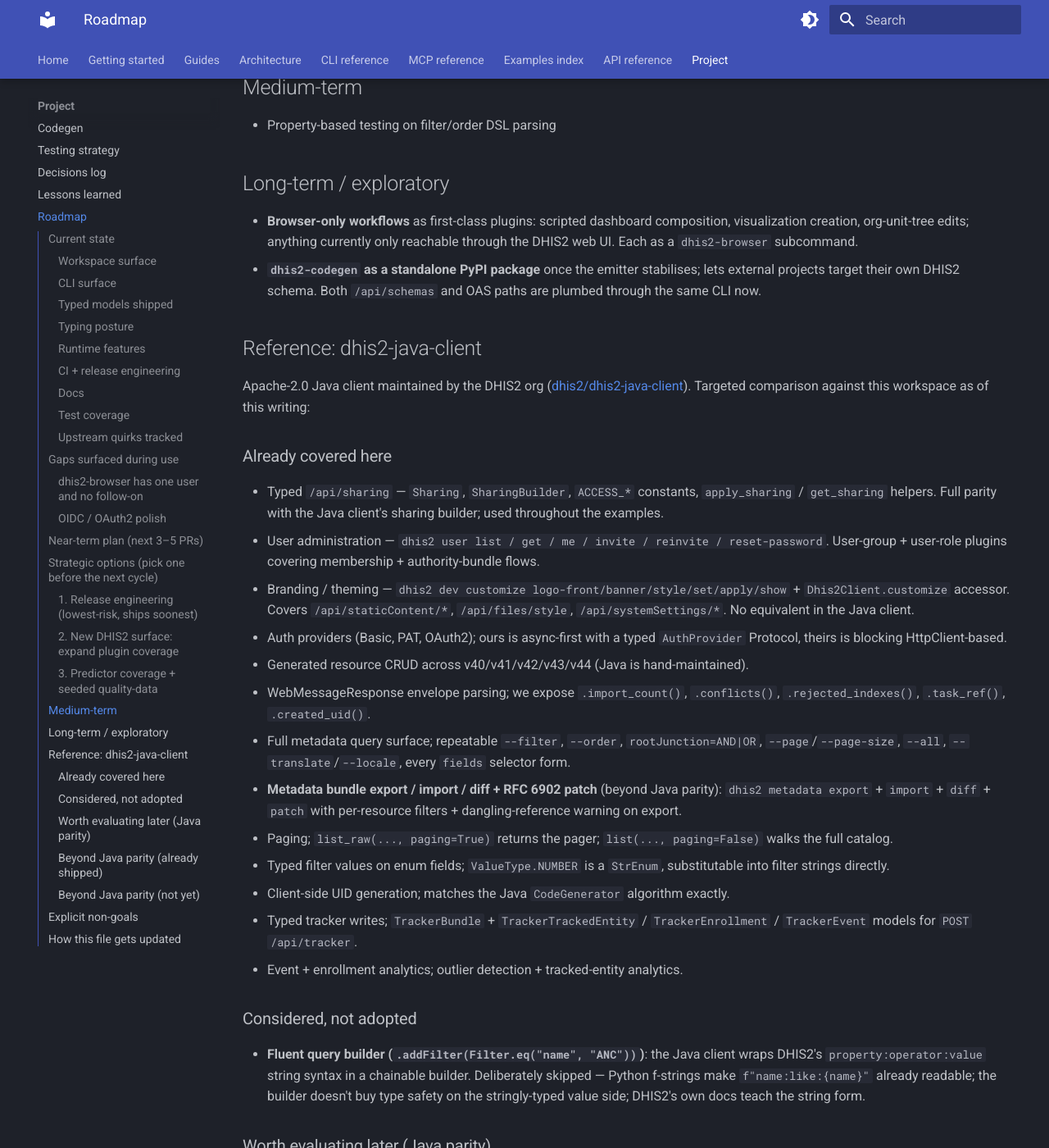
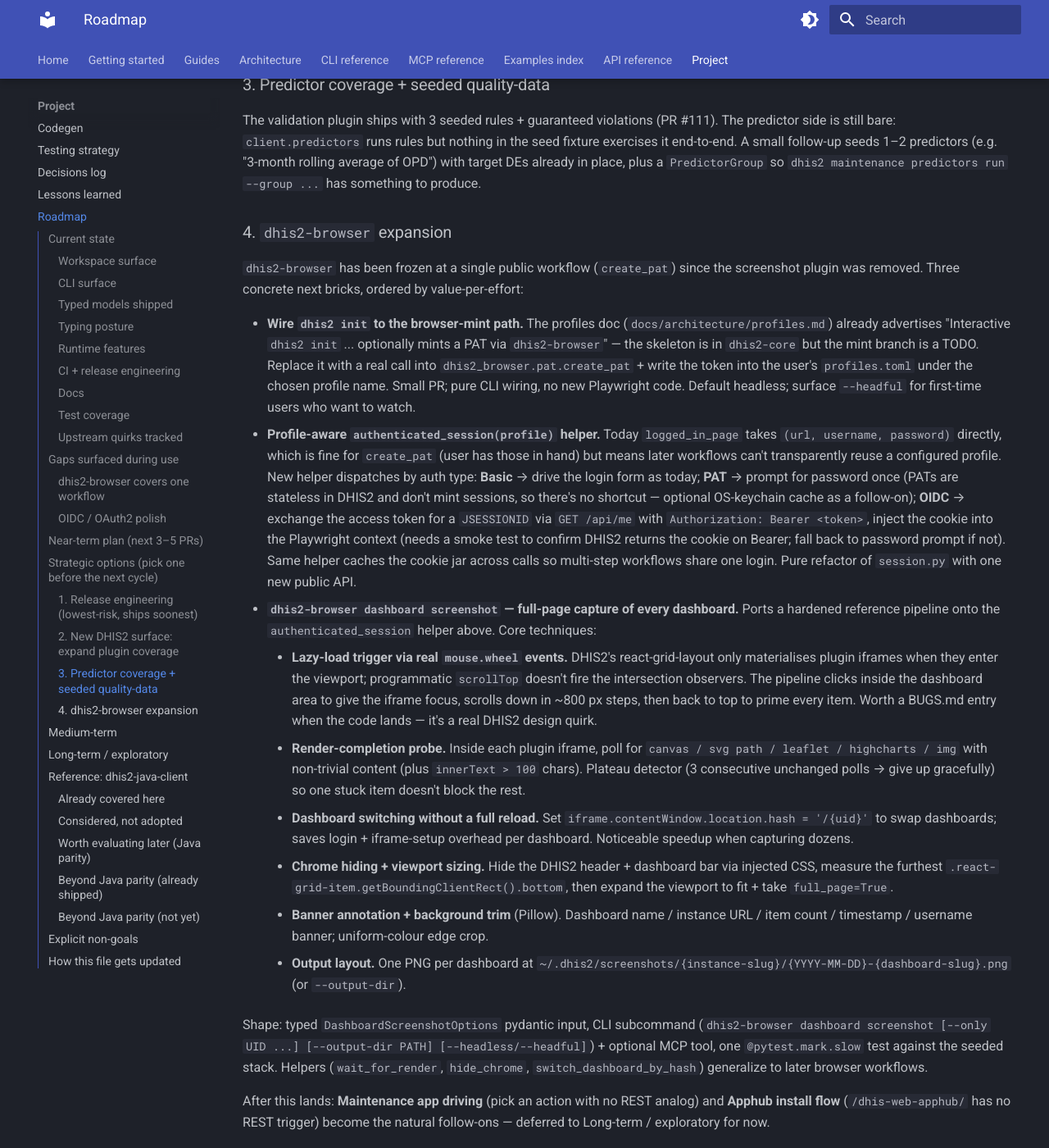
Before and after one commit to winterop-com/dhis2-utils, an MkDocs documentation site: the page built from docs/roadmap.md, in a window 1280 px wide and 1400 px high, scrolled down 5599 px. Shown: the whole window at 82% size. Built offline with MkDocs 1.6.1 and Material for MkDocs 9.7.7, drawn with Linux system fonts in a browser that asks for light colours; some of the changed text lies outside the part shown.

Commit message:
docs(roadmap): concrete plan for dhis2-browser expansion
Recast the 'one user, no follow-on' gap as a concrete Strategic Option
#4 with three sub-items: wiring `dhis2 init` to the browser-mint path,
a profile-aware `authenticated_session` helper that dispatches by auth
type (Basic drives the login form, PAT prompts for password since PATs
don't mint sessions, OIDC tries Bearer->JSESSIONID cookie injection),
and a `dhis2-browser dashboard screenshot` workflow with lazy-load
triggering, render-completion probes, chrome hiding, content-height
measurement, banner annotation, and background trimming — the full
hardened pipeline.

Also adds the package tidy-up to Near-term plan (README, docs page,
drop unused deps, first slow-marked test against the live stack). The
Long-term / exploratory list now names the concrete follow-on
workflows: dashboard creation, maintenance app driving, app hub
install flow, org-unit tree edits — each layered on the shared session
helper.

```diff
--- a/docs/roadmap.md
+++ b/docs/roadmap.md
@@ -94,9 +94,9 @@
 
 ## Gaps surfaced during use
 
-### `dhis2-browser` has one user and no follow-on
+### `dhis2-browser` covers one workflow
 
-The screenshot plugin was the initial consumer. No UI-automation examples for the commonly-asked workflows (e.g. scripted dashboard creation, imports/exports through the web UI when the API path is blocked). Potential future surface.
+Today `dhis2-browser` ships `logged_in_page` (Playwright login helper) + `create_pat` (mint a V2 PAT through the UI since DHIS2 blocks API creation without a session cookie). No tests. Empty `README.md`. `pyproject.toml` claims "PAT creation, dashboards, screenshots, maintenance app" but only PAT exists. `pillow` + `rich` are declared deps that nothing imports. See the **Browser automation expansion** strategic option below for the concrete plan to grow this package.
 
 ### OIDC / OAuth2 polish
 
@@ -109,6 +109,7 @@
 
 1. **`CHANGELOG.md` + annotated git tags + first PyPI release** — bump the workspace on every merge, tag the PyPI-publishable `dhis2-client` releases. Scaffolding for eventual public distribution of `dhis2-client`.
 2. **CI coverage gate** — wire `make coverage` into `.github/workflows/ci.yml` and upload `coverage.xml` as an artifact. Optional follow-up: Codecov PR-comment delta (requires a repo token). `pytest-cov` + `coverage[toml]` are already dev deps; `[tool.coverage.run/report]` is configured.
+3. **`dhis2-browser` tidy-up + initial test coverage.** Write a real `README.md` + a `docs/architecture/browser.md` page covering `logged_in_page` / `create_pat` / headless-vs-headful. Trim the `pyproject.toml` description to what exists and drop unused deps (`rich`; `pillow` stays once the screenshot workflow lands — see Strategic options #4). Add a `@pytest.mark.slow` integration test that runs `logged_in_page` + `create_pat` against the live stack and asserts the minted PAT round-trips through `PatAuth` on `/api/me`. Closes the "no tests for login-form flow" gap in Test coverage above.
 
 BUGS.md #15 (undiscriminated `JobConfiguration.jobParameters` + `WebMessage.response` unions) isn't on the near-term list: the sibling-field discriminator pattern doesn't fit the AuthScheme-style spec-patches approach, and the scheduler plugin isn't an active workflow. Revisit when someone hits a real-world need.
 
@@ -134,13 +135,31 @@
 
 The validation plugin ships with 3 seeded rules + guaranteed violations (PR #111). The predictor side is still bare: `client.predictors` runs rules but nothing in the seed fixture exercises it end-to-end. A small follow-up seeds 1–2 predictors (e.g. "3-month rolling average of OPD") with target DEs already in place, plus a `PredictorGroup` so `dhis2 maintenance predictors run --group ...` has something to produce.
 
+### 4. `dhis2-browser` expansion
+
+`dhis2-browser` has been frozen at a single public workflow (`create_pat`) since the screenshot plugin was removed. Three concrete next bricks, ordered by value-per-effort:
+
+- **Wire `dhis2 init` to the browser-mint path.** The profiles doc (`docs/architecture/profiles.md`) already advertises "Interactive `dhis2 init` ... optionally mints a PAT via `dhis2-browser`" — the skeleton is in `dhis2-core` but the mint branch is a TODO. Replace it with a real call into `dhis2_browser.pat.create_pat` + write the token into the user's `profiles.toml` under the chosen profile name. Small PR; pure CLI wiring, no new Playwright code. Default headless; surface `--headful` for first-time users who want to watch.
+- **Profile-aware `authenticated_session(profile)` helper.** Today `logged_in_page` takes `(url, username, password)` directly, which is fine for `create_pat` (user has those in hand) but means later workflows can't transparently reuse a configured profile. New helper dispatches by auth type: **Basic** → drive the login form as today; **PAT** → prompt for password once (PATs are stateless in DHIS2 and don't mint sessions, so there's no shortcut — optional OS-keychain cache as a follow-on); **OIDC** → exchange the access token for a `JSESSIONID` via `GET /api/me` with `Authorization: Bearer <token>`, inject the cookie into the Playwright context (needs a smoke test to confirm DHIS2 returns the cookie on Bearer; fall back to password prompt if not). Same helper caches the cookie jar across calls so multi-step workflows share one login. Pure refactor of `session.py` with one new public API.
+- **`dhis2-browser dashboard screenshot` — full-page capture of every dashboard.** Ports a hardened reference pipeline onto the `authenticated_session` helper above. Core techniques:
+    - **Lazy-load trigger via real `mouse.wheel` events.** DHIS2's react-grid-layout only materialises plugin iframes when they enter the viewport; programmatic `scrollTop` doesn't fire the intersection observers. The pipeline clicks inside the dashboard area to give the iframe focus, scrolls down in ~800 px steps, then back to top to prime every item. Worth a BUGS.md entry when the code lands — it's a real DHIS2 design quirk.
+    - **Render-completion probe.** Inside each plugin iframe, poll for `canvas / svg path / leaflet / highcharts / img` with non-trivial content (plus `innerText > 100` chars). Plateau detector (3 consecutive unchanged polls → give up gracefully) so one stuck item doesn't block the rest.
+    - **Dashboard switching without a full reload.** Set `iframe.contentWindow.location.hash = '/{uid}'` to swap dashboards; saves login + iframe-setup overhead per dashboard. Noticeable speedup when capturing dozens.
+    - **Chrome hiding + viewport sizing.** Hide the DHIS2 header + dashboard bar via injected CSS, measure the furthest `.react-grid-item.getBoundingClientRect().bottom`, then expand the viewport to fit + take `full_page=True`.
+    - **Banner annotation + background trim** (Pillow). Dashboard name / instance URL / item count / timestamp / username banner; uniform-colour edge crop.
+    - **Output layout.** One PNG per dashboard at `~/.dhis2/screenshots/{instance-slug}/{YYYY-MM-DD}-{dashboard-slug}.png` (or `--output-dir`).
+
+  Shape: typed `DashboardScreenshotOptions` pydantic input, CLI subcommand (`dhis2-browser dashboard screenshot [--only UID ...] [--output-dir PATH] [--headless/--headful]`) + optional MCP tool, one `@pytest.mark.slow` test against the seeded stack. Helpers (`wait_for_render`, `hide_chrome`, `switch_dashboard_by_hash`) generalize to later browser workflows.
+
+  After this lands: **Maintenance app driving** (pick an action with no REST analog) and **Apphub install flow** (`/dhis-web-apphub/` has no REST trigger) become the natural follow-ons — deferred to Long-term / exploratory for now.
+
 ## Medium-term
 
 - Property-based testing on filter/order DSL parsing
 
 ## Long-term / exploratory
 
-- **Browser-only workflows** as first-class plugins: scripted dashboard composition, visualization creation, org-unit-tree edits; anything currently only reachable through the DHIS2 web UI. Each as a `dhis2-browser` subcommand.
+- **Further `dhis2-browser` workflows**, layered on the `authenticated_session` helper once Strategic option #4 lands: **dashboard creation / layout editing** (REST `/api/dashboards` is replace-only; drag-drop layout is UI-only), **Maintenance app driving** (some data-integrity + analytics actions don't have REST), **App Hub install flow** (`/dhis-web-apphub/` has no REST trigger), **Org-unit-tree edits** (the tree widget's drag-drop has no REST analog).
 - **`dhis2-codegen` as a standalone PyPI package** once the emitter stabilises; lets external projects target their own DHIS2 schema. Both `/api/schemas` and OAS paths are plumbed through the same CLI now.
 
 ## Reference: dhis2-java-client
```
